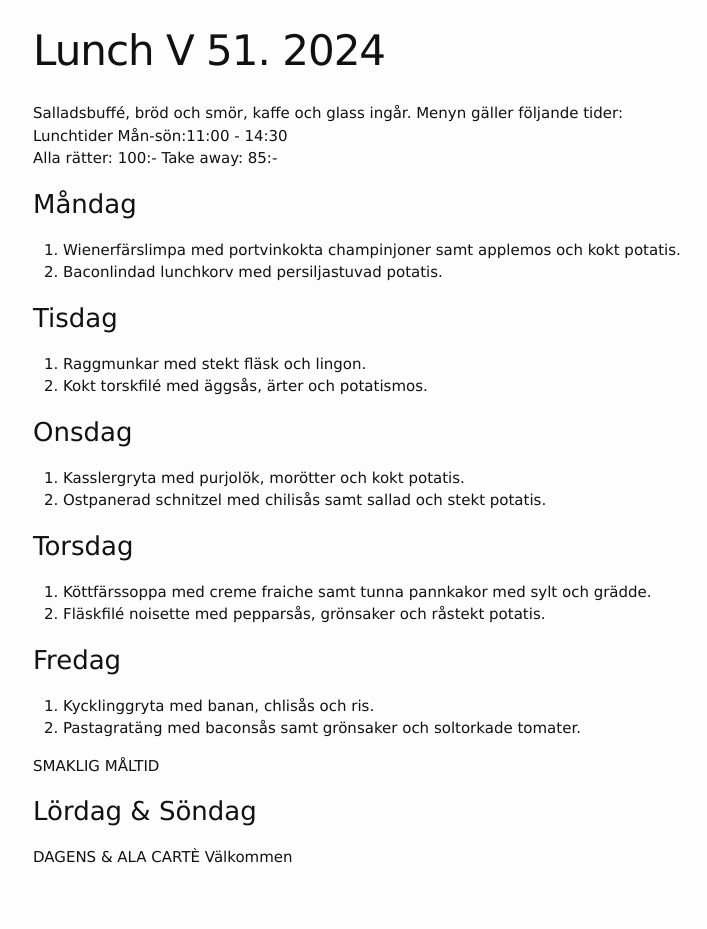
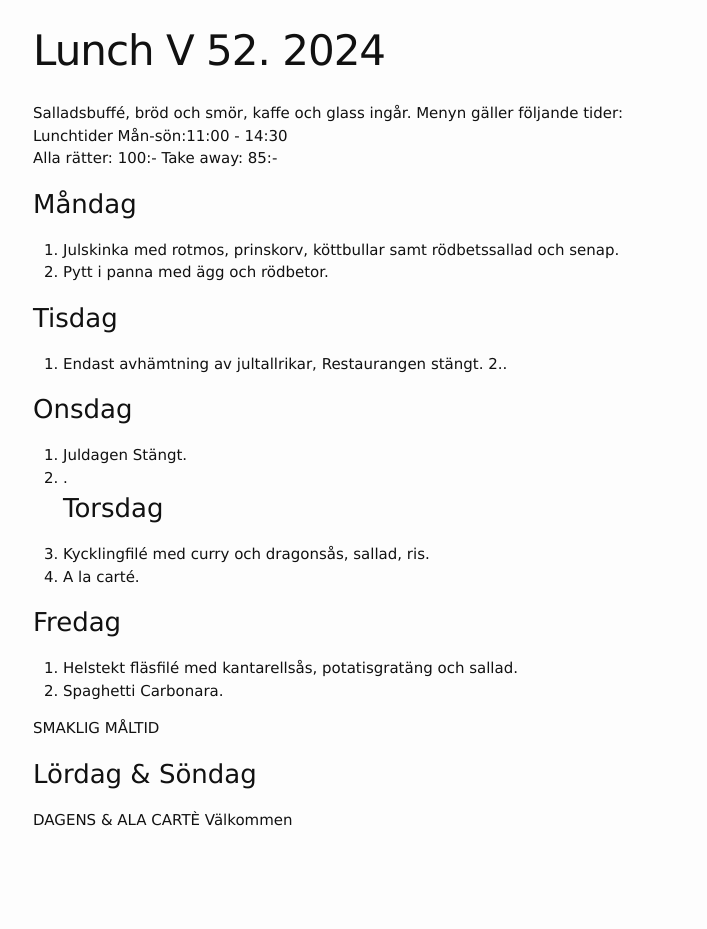
Before and after one commit to FarInn62/farinn62.github.io, a Jekyll site: the page built from lunch.md, in a window 1280 px wide. Shown: the whole page, without its empty margins (237-944 px from the left). Built offline with Jekyll 4.4.1, drawn with Linux system fonts in a browser that asks for light colours; after the commit the page ends 900 px from its top, so only the background shows below that.

Commit message:
Update lunch.md

```diff
--- a/lunch.md
+++ b/lunch.md
@@ -1,6 +1,6 @@
 ---
 layout: foodmenu
-title: Lunch V 51. 2024
+title: Lunch V 52. 2024
 permalink: /lunch/
 published: true
 ---
@@ -11,28 +11,27 @@ Alla rätter: 100:- Take away: 85:-
 
 ### Måndag
 
-1. Wienerfärslimpa med portvinkokta champinjoner samt applemos och kokt potatis.
-2. Baconlindad lunchkorv med persiljastuvad potatis.
+1. Julskinka med rotmos, prinskorv, köttbullar samt rödbetssallad och senap.
+2. Pytt i panna med ägg och rödbetor.
 
 ### Tisdag
 
-1. Raggmunkar med stekt fläsk och lingon.
-2. Kokt torskfilé med äggsås, ärter och potatismos.
+1. Endast avhämtning av jultallrikar, Restaurangen stängt.
+2..
 
 ### Onsdag
 
-1. Kasslergryta med purjolök, morötter och kokt potatis.
-2. Ostpanerad schnitzel med chilisås samt sallad och stekt potatis.
-
+1. Juldagen Stängt.
+2. .
 ### Torsdag
 
-1. Köttfärssoppa med creme fraiche samt tunna pannkakor med sylt och grädde.
-2. Fläskfilé noisette med pepparsås, grönsaker och råstekt potatis.
+1. Kycklingfilé med curry och dragonsås, sallad, ris.
+2. A la carté.
 
 ### Fredag
 
-1. Kycklinggryta med banan, chlisås och ris.
-2. Pastagratäng med baconsås samt grönsaker och soltorkade tomater.
+1. Helstekt fläsfilé med kantarellsås, potatisgratäng och sallad.
+2. Spaghetti Carbonara.
 
 SMAKLIG MÅLTID
 ### Lördag & Söndag
```
